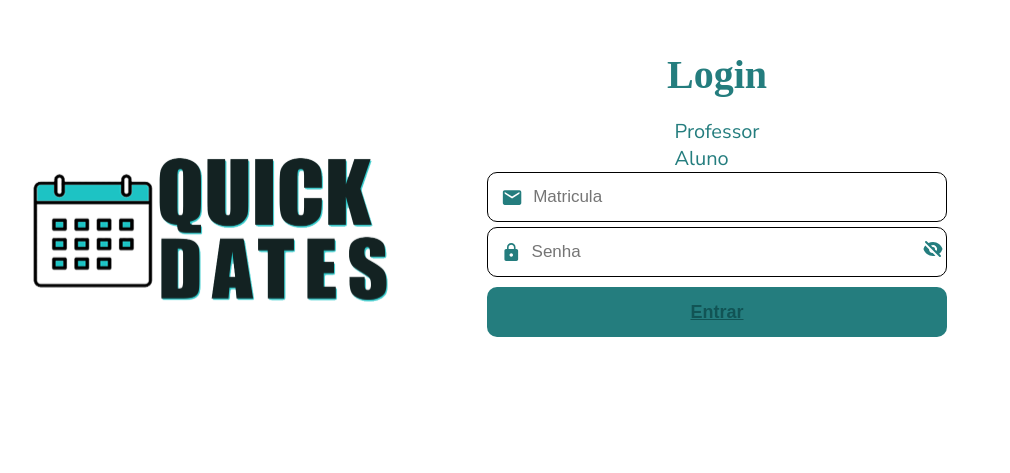
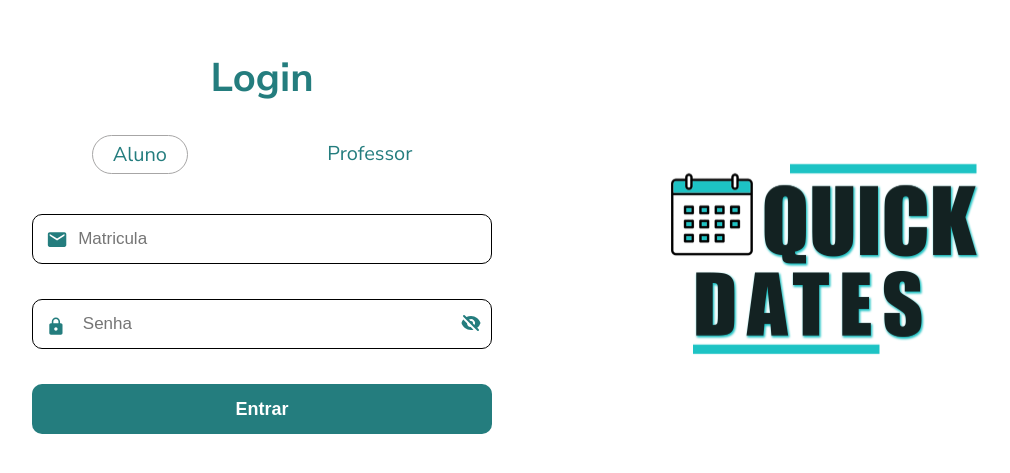
Before and after one commit to Quick-Dates/Quick-Dates-Web, a React (Create React App) app: page / in a window 1280 px wide. Shown: the part 119-592 px from the top of the page, without its empty margins (148-1158 px from the left). Built offline with nearby package versions, Linux system fonts and the light colour scheme.

Commit message:
ajuste na tela login

```diff
--- a/src/pages/Login/index.tsx
+++ b/src/pages/Login/index.tsx
@@ -1,50 +1,41 @@
-/* eslint-disable jsx-a11y/no-noninteractive-element-interactions */
-/* eslint-disable jsx-a11y/click-events-have-key-events */
 import React, { useState } from 'react';
 import { Link } from 'react-router-dom';
 import './styles.css';
-import LogoHeader from '../../assets/logo-header.svg';
+import LogoMain from '../../assets/logo-main.svg';
 
-// eslint-disable-next-line import/no-extraneous-dependencies
 import { MdEmail, MdLock } from 'react-icons/md';
-// eslint-disable-next-line import/no-extraneous-dependencies
 import { HiEye, HiEyeOff } from 'react-icons/hi';
 
 export default function Login() {
   const [show, setShow] = useState(false);
+  const [user, setUser] = useState('student');
 
   function handleClick(e: { preventDefault: () => void; }) {
     e.preventDefault();
     setShow(!show);
   }
 
-  // eslint-disable-next-line @typescript-eslint/no-unused-vars
-  const [user, setUser] = useState('activities');
-
   function setProfessor() {
-    setUser('schedule-activity');
+    setUser('teacher');
   }
 
   function setAluno() {
-    setUser('activities');
+    setUser('student');
   }
 
   return (
     <div className="login">
-      <div className="logo">
-        <img src={LogoHeader} alt="logo" />
-      </div>
       <div className="loginR">
         <h1>Login</h1>
         <div className="acesso">
           <div className="lista-acesso">
-            <p onClick={setProfessor}> Professor </p>
-            <p onClick={setAluno}> Aluno </p>
+            <span onClick={setAluno} role="presentation" className={user === 'student' ? 'perfil selected' : 'perfil'}> Aluno </span>
+            <span onClick={setProfessor} role="presentation" className={user === 'teacher' ? 'perfil selected' : 'perfil'}> Professor </span>
           </div>
           <div className="login-loginInputMatricula">
             <MdEmail />
             <input
-              placeholder="Matricula"
+              placeholder={user === 'student' ? 'Matricula' : 'Login'}
             />
           </div>
           <div className="login-loginInputPassword">
@@ -68,9 +59,12 @@ export default function Login() {
             </div>
           </div>
           <button type="button">
-            <Link to={user}> Entrar </Link>
+            <Link to={user === 'student' ? '/activities' : '/shedule-activity'}> Entrar </Link>
           </button>
         </div>
+      </div>
+      <div className="logo">
+        <img src={LogoMain} alt="logo" />
       </div>
     </div>
   );
--- a/src/pages/Login/styles.css
+++ b/src/pages/Login/styles.css
@@ -1,7 +1,7 @@
 .login {
   display: flex;
   align-items: center;
-  justify-content: center;
+  justify-content: space-evenly;
   height: 100vh;
   width: 100%;
   background-color: white;
@@ -22,19 +22,28 @@
   }
 
 
-  .list-acesso {
+  .lista-acesso {
     display: flex;
-    flex-direction:  row;
-    gap: 1rem;
+    justify-content: space-around;
+    width: 100%;
+    margin-bottom: 4rem;
+    margin-top: 1rem;
+  }
+  .lista-acesso .perfil {
+    padding: 0.5rem 2rem 0.5rem 2rem;
+    transition: border 0.5s;
+    cursor: pointer;
+  }
+  .lista-acesso .perfil.selected {
+    border: 1px solid var(--color-button-border);
+    border-radius: 5rem;
   }
 
 
 .logo img {
-  flex-direction: row;
   position: relative;
   width: 400px;
   height: 600px;
-  top: 12px;
 }
 
 .loginR {
@@ -51,29 +60,29 @@
 }
 
 .loginR h1 {
-  font-family: 'Roboto Slab';
+  font-weight: bold;
   font-size: 40px;
   margin-bottom: 20px;
 }
 
 .loginR h4 {
-  font-family: 'Roboto Slab';
   font-weight: 300;
   margin-top: 40px;
   font-size: 15px;
   font-weight: 500;
-  color: #247D7E;
+  color: var(--color-text-card);
 }
 
 .login-loginInputMatricula {
   display: flex;
   align-items: center;
-  color: #247D7E;
+  color: var(--color-text-card);
   border: 1px solid #000;
   border-radius: 10px;
   padding: 3px;
   width: 100%;
   height: 50px;
+  margin-bottom: 3rem;
 }
 
 .login-loginInputMatricula svg {
@@ -95,7 +104,7 @@
 .login-loginInputPassword {
   display: flex;
   align-items: center;
-  color: #247D7E;
+  color: var(--color-text-card);
   border: 1px solid #000;
   border-radius: 3px;
   padding: 3px;
@@ -103,10 +112,12 @@
   width: 100%;
   height: 50px;
   border-radius: 10px;
+  margin-bottom: 3rem;
 }
 
 .login-loginInputPassword svg {
   margin-left: 10px;
+  margin: 0.4rem 0.7rem 0 1rem;
   font-size: 25px;
 }
 
@@ -123,8 +134,8 @@
 
 .loginR button {
   width: 100%;
-  background-color: #247D7E;
-  color: white;
+  background-color: var(--background-button-primary);
+  color: var( --color-text-button);
   font-weight: 800;
   height: 50px;
   border-radius: 10px;
@@ -136,16 +147,16 @@
 }
 
 .loginR button:hover {
-  background-color: #0e5455;
+  background-color: var(--background-button-primary-hover);
   border: 1px solid #000;
   border-radius: 10px;
-  color:white;
   cursor: pointer;
+  border: none;
+  transition: background-color 1s;
 }
-.loginR button:hover a{
-
-  color:white;
-  cursor: pointer;
+.loginR button a{
+  text-decoration: none;
+  color: var( --color-text-button);
 }
 
 .login-eye {
```
Also changed, not shown: .eslintrc.json.
